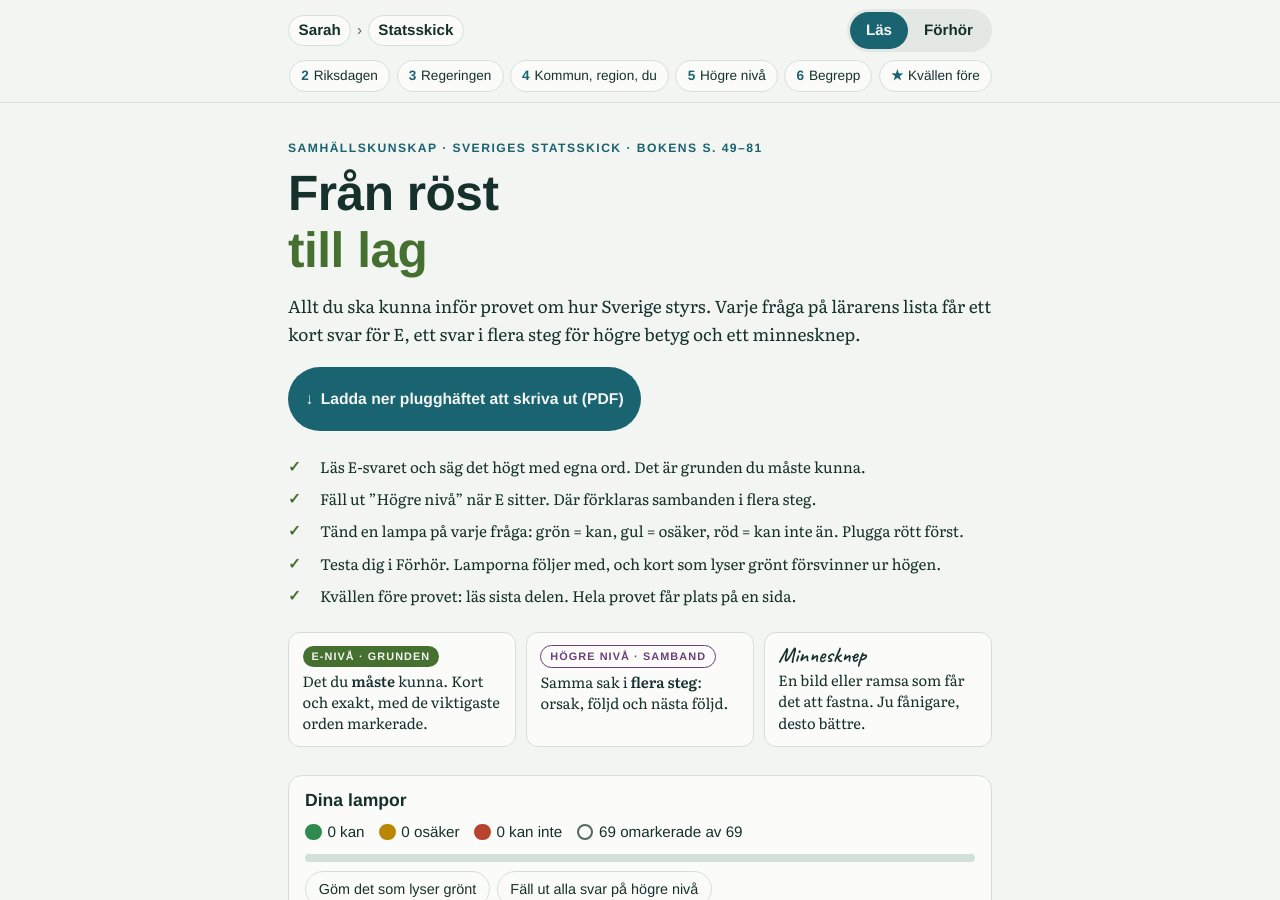
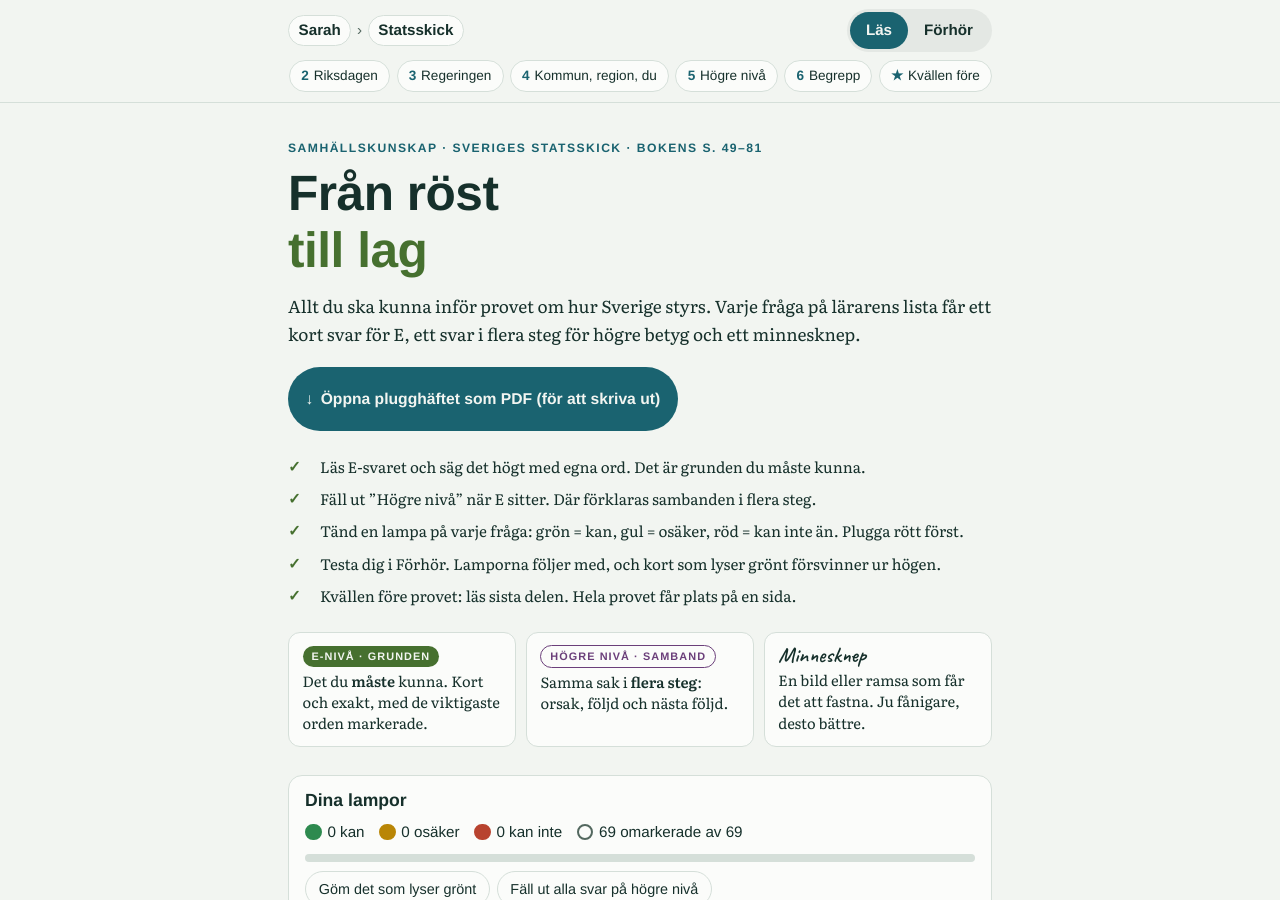
Before and after one commit to daniel-oster/studiematerial, a Jekyll site: the page built from sarah/statsskick/studiematerial/index.html, in a window 1280 px wide and 900 px high. Built offline with Jekyll 4.4.1, drawn with Linux system fonts in a browser that asks for light colours; some web fonts are replaced.

Commit message:
Open the statsskick PDF in the browser instead of forcing a download
Co-Authored-By: Claude Sonnet 5.5 <noreply@anthropic.com>
Claude-Session: https://claude.ai/code/session_01GkoDhYhem2j3ZgjV8Ndtto

```diff
--- a/sarah/statsskick/studiematerial/index.html
+++ b/sarah/statsskick/studiematerial/index.html
@@ -382,7 +382,7 @@ table.grid4 th small{text-transform:none;letter-spacing:0;color:var(--muted);fon
   <p class="eyebrow">Samhällskunskap · Sveriges statsskick · <span style="white-space:nowrap">bokens s. 49–81</span></p>
   <h1>Från röst <span>till lag</span></h1>
   <p class="lead">Allt du ska kunna inför provet om hur Sverige styrs. Varje fråga på lärarens lista får ett kort svar för E, ett svar i flera steg för högre betyg och ett minnesknep.</p>
-  <p class="pdflink" id="pdflink"><a href="fran-rost-till-lag.pdf" target="_blank" rel="noopener" download><span aria-hidden="true">↓</span> Ladda ner plugghäftet att skriva ut (PDF)</a></p>
+  <p class="pdflink" id="pdflink"><a href="fran-rost-till-lag.pdf" target="_blank" rel="noopener"><span aria-hidden="true">↓</span> Öppna plugghäftet som PDF (för att skriva ut)</a></p>
   <ul class="howto">
     <li>Läs E-svaret och säg det högt med egna ord. Det är grunden du måste kunna.</li>
     <li>Fäll ut ”Högre nivå” när E sitter. Där förklaras sambanden i flera steg.</li>
```
